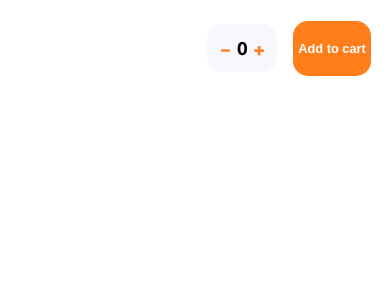
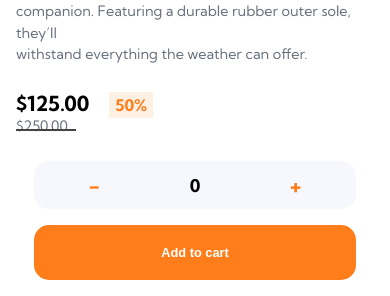
Before and after one commit to ELHARFALI/ecommerce-product-page-main, a plain HTML site: page index.html in a window 390 px wide. Shown: the part 673-969 px from the top of the page. Before the commit the page ends 844 px from the top, so only its background shows below. Drawn offline with Linux system fonts and the light colour scheme.

Commit message:
Main Section for mobile

```diff
--- a/App/scss/_header.scss
+++ b/App/scss/_header.scss
@@ -60,6 +60,7 @@
             align-items: center;
             margin-left: 50px;
             transition: $transition;
+            z-index: 99;
 
             &.active {
                 left: 0;
@@ -73,7 +74,7 @@
                 background-color: $White;
                 width: 70%;
                 margin: 0;
-                z-index: 99;
+                // z-index: 99;
                 display: block;
             }
 
--- a/App/scss/_main.scss
+++ b/App/scss/_main.scss
@@ -9,6 +9,14 @@
         gap: 1.5rem;
         margin-top: 3rem;
 
+
+        @include mobile {
+            width: 100%;
+            grid-template-columns: 1fr;
+            gap: 0;
+            margin: 0;
+        }
+
         .left {
             margin: 2rem 0;
             display: flex;
@@ -16,13 +24,47 @@
             align-items: center;
             flex-direction: column;
 
+            @include mobile {
+                margin: 0;
+            }
+
                 .image {
                 overflow: hidden;
-                // height: 445px;
-                // width: 445px;
                 border-radius: 20px;
                 margin-bottom: 2rem;
                 max-width: 445px;
+
+                @include mobile {
+                    max-width: 100%;
+                    margin-bottom: 0;
+                    border-radius: 0;
+                    position: relative;
+
+                    .icon-left {
+                        position: absolute;
+                        top: 50%;
+                        transform: translate(-50%, -50%);
+                        padding: .8rem 1.1rem;
+                        left: 2rem;
+                        background-color: $White;
+                        border-radius: 50%;
+                        font-size: 1.2rem;
+                        cursor: pointer;
+                    }
+
+                    .icon-right {
+                        position: absolute;
+                        top: 50%;
+                        transform: translate(-50%, -50%);
+
+                        padding: .8rem 1.1rem;
+                        right: -1.3rem;
+                        background-color: $White;
+                        border-radius: 50%;
+                        font-size: 1.2rem;
+                        cursor: pointer;
+                    }
+                }
 
                 img {
                     max-width: 100%;
@@ -33,6 +75,10 @@
                 display: grid;
                 max-width: 445px;
                 grid-template-columns: repeat(4, 1fr);
+
+                @include mobile {
+                    display: none;
+                }
 
                 .slide {
                     display: flex;
@@ -46,18 +92,36 @@
                     }
                 }
             }
+
+            .icon-left, .icon-right {
+
+                @include plus {
+                    display: none;
+                }
+            }
         }
 
         .right {
+            padding: 1rem;
 
             .title {
                 margin-top: 4rem;
+
+                @include mobile {
+                    margin-top: .5rem;
+                }
 
                 p {
                     font-size: .8rem;
                     color: $Orange;
                     font-weight: 700;
                     margin-bottom: 1rem;
+
+                    @include mobile {
+                        letter-spacing: .1rem;
+                        font-size: .6rem;
+                        margin-bottom: .7rem;
+                    }
                 }
 
                 h1 {
@@ -65,6 +129,11 @@
                     font-weight: bold;
                     line-height: 1.1;
                     margin-bottom: 1.6rem;
+
+                    @include mobile {
+                        font-size: 2rem;
+                        margin-bottom: 1.2rem;
+                    }
                 }
             }
 
@@ -110,6 +179,10 @@
                 align-items: center;
                 max-width: 550px;
 
+                @include mobile {
+                    flex-direction: column;
+                }
+
                 .main__span {
                     background-color: #f7f8fd;
                     display: inline-block;
@@ -119,6 +192,12 @@
                     display: flex;
                     justify-content: space-between;
                     align-items: center;
+
+                    @include mobile {
+                        width: 90%;
+                        margin-inline: auto;
+                        margin-bottom: 1rem;
+                    }
 
 
                     .mines {
@@ -175,8 +254,13 @@
                     color: $White;
                     font-weight: bold;
                     cursor: pointer;
+
+                    @include mobile {
+                        width: 90%;
+                        margin-inline: auto;
                     }
                 }
             }
         }
     }
+}
--- a/App/scss/_mixins.scss
+++ b/App/scss/_mixins.scss
@@ -7,7 +7,7 @@
 
 // plus
 @mixin plus {
-    @media (min-width: 767px) and (max-width: 990px) {
+    @media (min-width: 768px){
         @content;
     }
 }
--- a/App/scss/style.scss
+++ b/App/scss/style.scss
@@ -48,6 +48,7 @@ body {
 
 .shoping {
     position: relative;
+    z-index: 9;
 
 
     .shop__container {
--- a/index.html
+++ b/index.html
@@ -7,6 +7,8 @@
   <link rel="icon" type="image/png" sizes="32x32" href="./images/favicon-32x32.png">
 
   <title>Frontend Mentor | E-commerce product page</title>
+
+  <script src="https://kit.fontawesome.com/857de21e68.js" crossorigin="anonymous"></script>
 
   <link rel="stylesheet" href="./dist/css/style.css">
 
@@ -93,6 +95,12 @@
       <div class="left">
         <div class="image">
           <img class="big-one" src="./images/image-product-1.jpg" alt="">
+          <div class="icon-left">
+            <i class="fa-solid fa-angle-left"></i>
+          </div>
+          <div class="icon-right">
+            <i class="fa-solid fa-angle-right"></i>
+          </div>
         </div>
         <div class="slider">
           <div class="slide">
@@ -109,6 +117,8 @@
           </div>
         </div>
       </div>
+
+
       <div class="right">
         <div class="title">
           <p>SNEAKER COMPANY</p>
```
Also changed, not shown: dist/css/style.css, 1 other file. Lines whose indentation alone changed are shown as unchanged.
